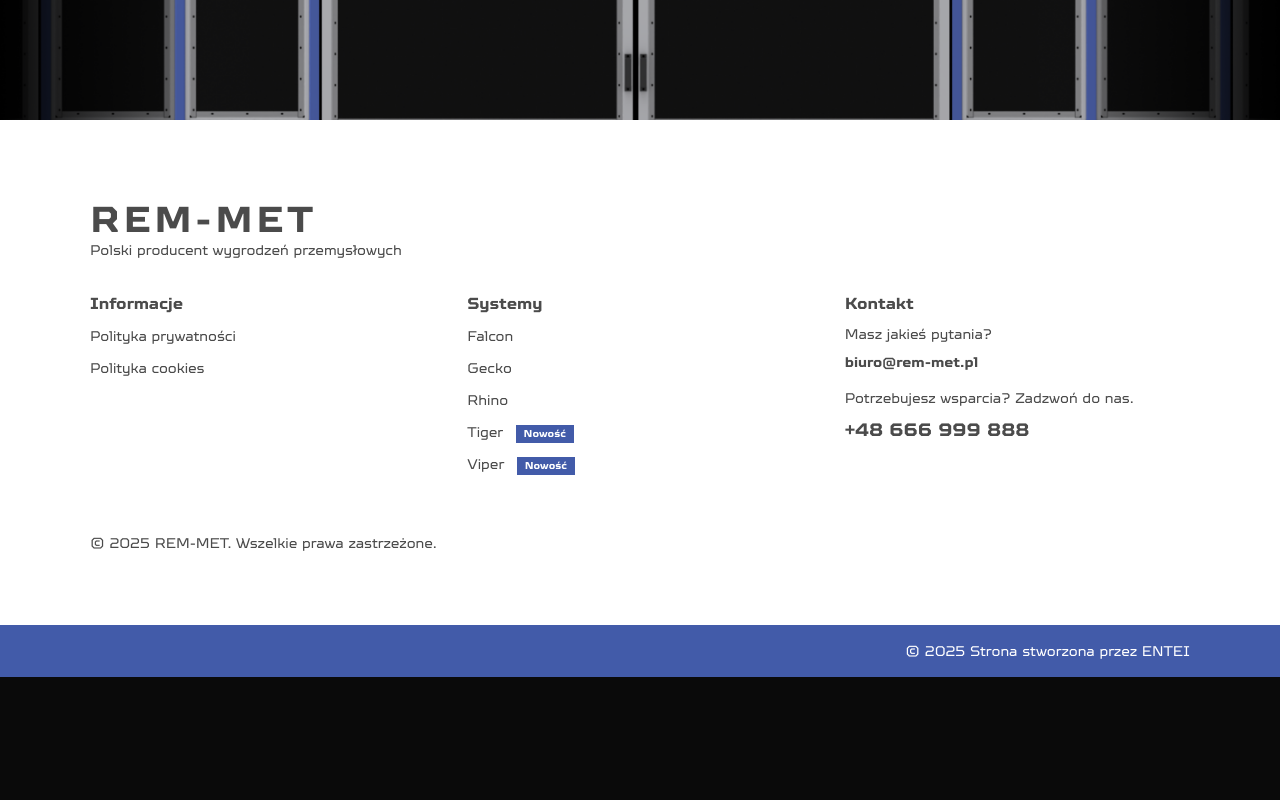
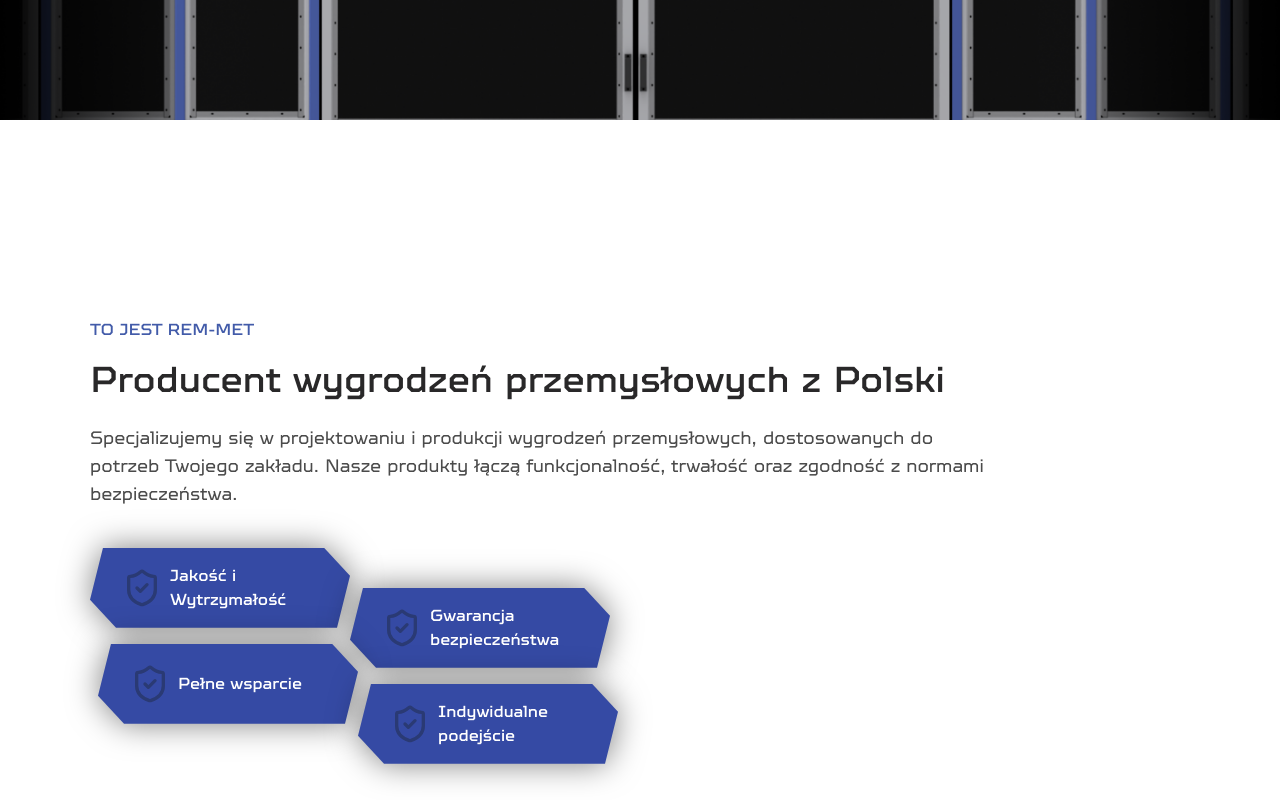
Before and after one commit to sbkjarmul/rem-met, a Next.js app: page / in a window 1280 px wide. Shown: the part 740-1540 px from the top of the page. Before the commit the page ends 1417 px from the top, so only its background shows below. Built offline with nearby package versions, Linux system fonts and the light colour scheme.

Commit message:
add feature card

```diff
--- a/app/(landing-page)/page.tsx
+++ b/app/(landing-page)/page.tsx
@@ -1,9 +1,11 @@
 import { HeroSection } from "@/components/hero-section";
+import { AboutUsSection } from "@/components/about-us-section";
 
 export default function Home() {
   return (
     <div className="w-screen">
       <HeroSection />
+      <AboutUsSection />
     </div>
   );
 }
--- a/app/globals.css
+++ b/app/globals.css
@@ -61,6 +61,7 @@
   --color-brand-blue-100: var(--rem-met-blue-1);
   --color-brand-blue-200: var(--rem-met-blue-2);
   --color-brand-blue-300: var(--rem-met-blue-3);
+  --color-brand-blue-400: var(--rem-met-blue-4);
 }
 
 :root {
@@ -78,8 +79,8 @@
 
   --rem-met-blue-1: #425ba9;
   --rem-met-blue-2: #354aa4;
-  --rem-met-blue-2: #2a3a74;
-  --rem-met-blue-3: #080c1c;
+  --rem-met-blue-3: #2a3a74;
+  --rem-met-blue-4: #080c1c;
   /* End Brand Colors */
 
   --card: oklch(1 0 0);
--- /dev/null
+++ b/components/about-us-section.tsx
@@ -0,0 +1,53 @@
+import * as React from "react";
+import Image from "next/image";
+
+import useTranslations from "@/hooks/useTranslations";
+
+import { AccentText } from "@/components/ui/accent-text";
+import { Button } from "@/components/ui/button";
+import { AspectRatio } from "@/components/ui/aspect-ratio";
+import { Container } from "@/components/ui/container";
+import { FeatureCard } from "@/components/ui/feature-card";
+
+import { ShieldCheckIcon } from "lucide-react";
+
+export const AboutUsSection = () => {
+  const t = useTranslations("aboutUs");
+
+  return (
+    <section className="relative bg-white h-fit min-h-[800px] flex flex-col justify-center items-start">
+      <Container className="flex flex-col gap-10">
+        <div className="max-w-4xl text-start z-10">
+          <AccentText className="text-brand-blue-100">
+            {t("aboutUsAccent")}
+          </AccentText>
+          <h2 className="mt-4 text-4xl md:text-4xl font-medium text-gray-900">
+            {t("aboutUsTitle")}
+          </h2>
+          <p className="mt-6 text-lg text-gray-700">{t("description")}</p>
+        </div>
+        <div className="grid grid-cols-[260px_260px] grid-rows-2 gap-x-0 gap-y-4">
+          <FeatureCard
+            icon={<ShieldCheckIcon size={40} />}
+            text={t("feature1")}
+          />
+          <FeatureCard
+            icon={<ShieldCheckIcon size={40} />}
+            text={t("feature2")}
+            className="translate-y-10"
+          />
+          <FeatureCard
+            icon={<ShieldCheckIcon size={40} />}
+            text={t("feature3")}
+            className="translate-x-2"
+          />
+          <FeatureCard
+            icon={<ShieldCheckIcon size={40} />}
+            text={t("feature4")}
+            className="translate-y-10 translate-x-2"
+          />
+        </div>
+      </Container>
+    </section>
+  );
+};
--- a/components/hero-section.tsx
+++ b/components/hero-section.tsx
@@ -30,7 +30,7 @@
           className="object-cover"
         />
       </AspectRatio>
-      <div className="absolute top-0 left-0 w-full h-1/2 bg-brand-blue-300 z-0">
+      <div className="absolute top-0 left-0 w-full h-1/2  z-0">
         <Image
           src="/images/rem-met-hero-section-light.svg"
           alt="Hero section background"
--- a/components/ui/accent-text.tsx
+++ b/components/ui/accent-text.tsx
@@ -8,7 +8,7 @@
   return (
     <p
       className={cn(
-        "self-stretch text-center font-medium leading-7 text-gray-400 uppercase",
+        "self-stretch font-medium leading-7 text-gray-400 uppercase",
         className
       )}
       {...props}
--- /dev/null
+++ b/components/ui/feature-card.tsx
@@ -0,0 +1,43 @@
+import { cn } from "@/lib/utils";
+import * as React from "react";
+
+interface FeatureCardProps extends React.HTMLAttributes<HTMLDivElement> {
+  icon: React.ReactNode;
+  text: string;
+  subtitle?: string;
+}
+
+const FeatureCard = React.forwardRef<HTMLDivElement, FeatureCardProps>(
+  ({ className, icon, text, subtitle, ...props }, ref) => {
+    const shadowStyle = {
+      filter: "drop-shadow(0 0 16px rgba(0, 0, 0, 0.5))",
+    };
+
+    const clipPathStyle = {
+      clipPath: "polygon(0% 65%, 10% 100%, 95% 100%, 100% 35%, 90% 0%, 5% 0%)",
+    };
+
+    return (
+      <div style={shadowStyle} className={cn("inline-block", className)}>
+        <div
+          ref={ref}
+          style={clipPathStyle}
+          className="bg-brand-blue-200 text-white px-8 py-6 flex items-center gap-2 w-[260px] h-[80px]"
+          {...props}
+        >
+          <div className="flex-shrink-0 text-brand-blue-300">{icon}</div>
+          <div className="flex flex-col">
+            <span className="font-medium text-white text-base line-he">
+              {text}
+            </span>
+            <span className="font-medium text-xs">{subtitle}</span>
+          </div>
+        </div>
+      </div>
+    );
+  }
+);
+
+FeatureCard.displayName = "FeatureCard";
+
+export { FeatureCard };
--- a/locales/pl.js
+++ b/locales/pl.js
@@ -41,6 +41,17 @@
     primaryButton: "Zobacz ofertę",
     secondaryButton: "Zamów projekt",
   },
+  // About Us Section
+  aboutUs: {
+    aboutUsAccent: "To jest REM-MET",
+    aboutUsTitle: "Producent wygrodzeń przemysłowych z Polski",
+    description:
+      "Specjalizujemy się w projektowaniu i produkcji wygrodzeń przemysłowych, dostosowanych do potrzeb Twojego zakładu. Nasze produkty łączą funkcjonalność, trwałość oraz zgodność z normami bezpieczeństwa.",
+    feature1: "Jakość i Wytrzymałość",
+    feature2: "Gwarancja bezpieczeństwa",
+    feature3: "Pełne wsparcie",
+    feature4: "Indywidualne podejście",
+  },
   // Zod Validation
   validation: {
     required: "To pole jest wymagane",
```
